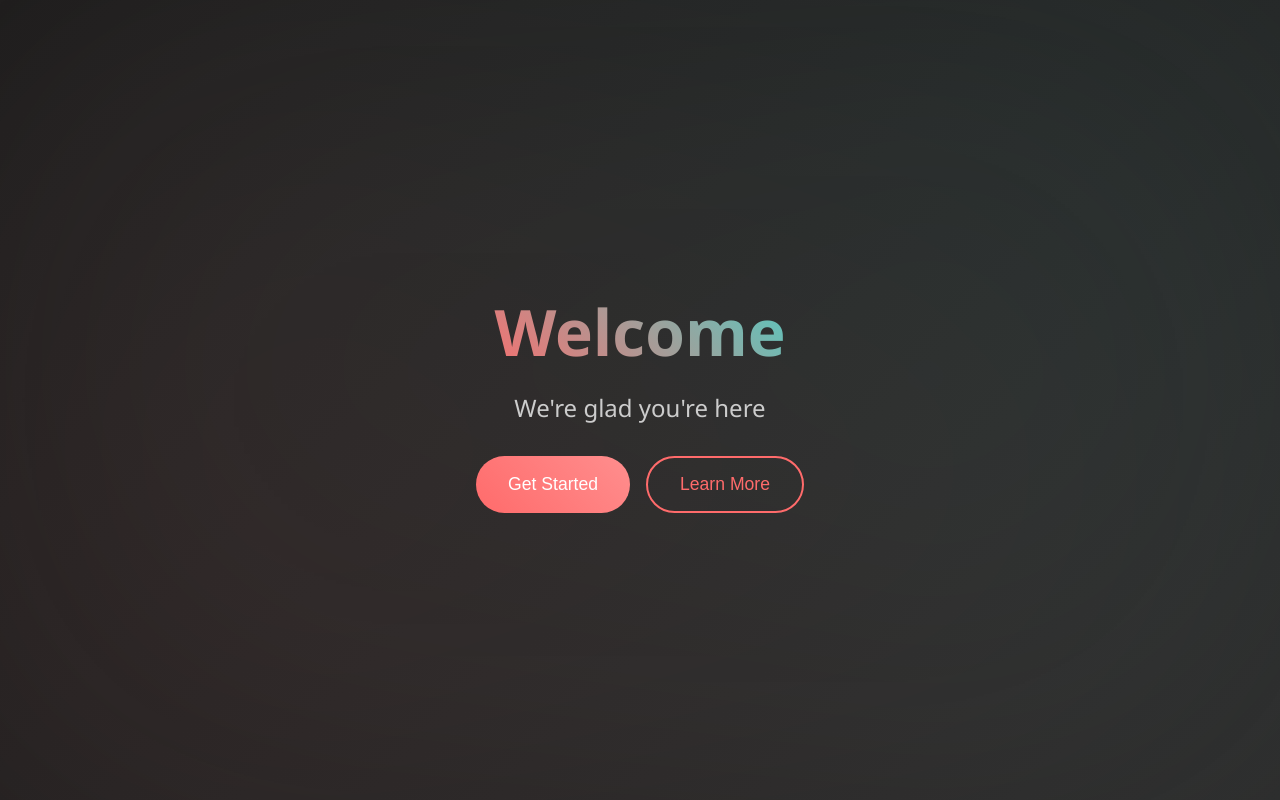
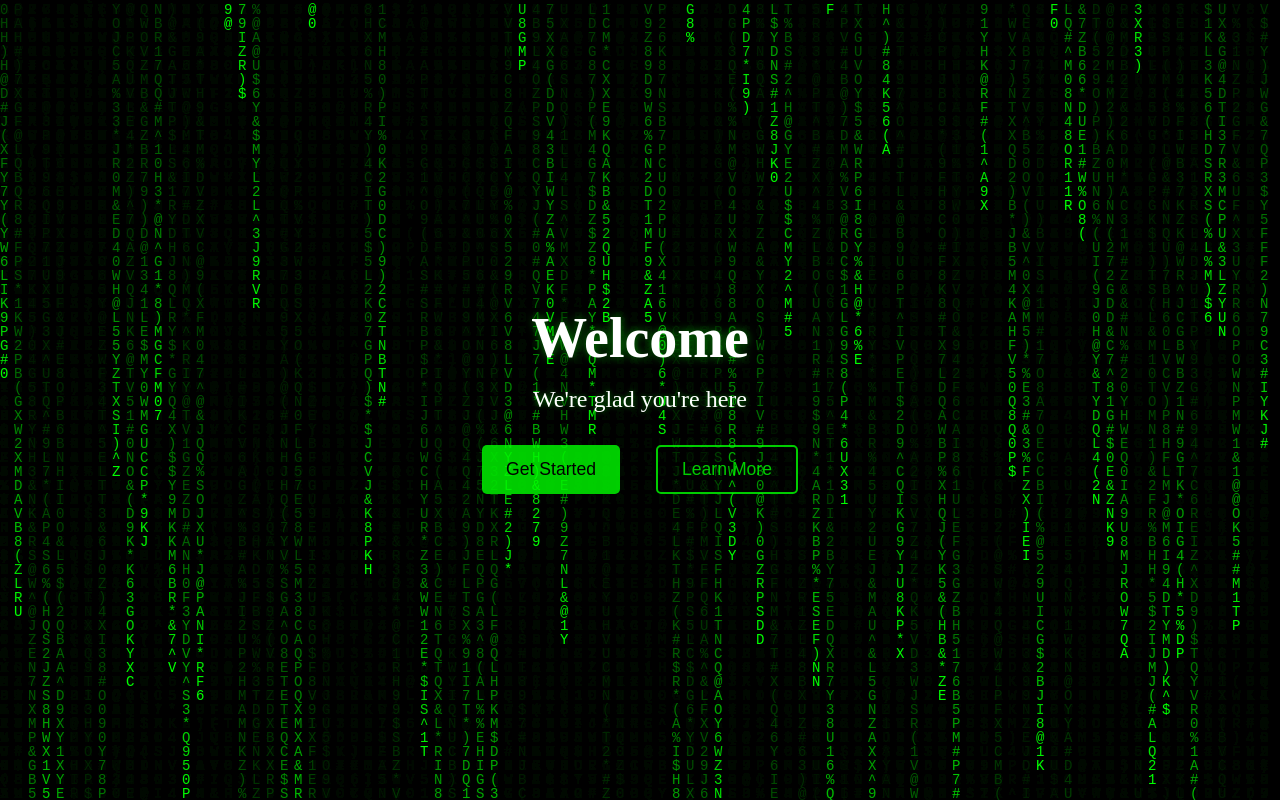
Before and after one commit to abdullahalsaba0012/html, a plain HTML site: page index.html in a window 1280 px wide. Drawn offline with Linux system fonts and the light colour scheme.

Commit message:
added matrix type backgroud

```diff
--- a/script.js
+++ b/script.js
@@ -43,3 +43,65 @@ document.addEventListener('DOMContentLoaded', () => {
         container.style.transform = 'none';
     }
 });
+
+class MatrixRain {
+    constructor() {
+        this.canvas = document.createElement('canvas');
+        this.canvas.id = 'matrix-canvas';
+        document.querySelector('.container').appendChild(this.canvas);
+        this.ctx = this.canvas.getContext('2d');
+
+        this.resizeCanvas();
+        window.addEventListener('resize', () => this.resizeCanvas());
+
+        this.characters = 'ABCDEFGHIJKLMNOPQRSTUVWXYZ0123456789@#$%^&*()';
+        this.fontSize = 14;
+        this.columns = Math.floor(this.canvas.width / this.fontSize);
+        this.drops = [];
+
+        this.initDrops();
+        this.animate();
+    }
+
+    resizeCanvas() {
+        this.canvas.width = window.innerWidth;
+        this.canvas.height = window.innerHeight;
+        this.columns = Math.floor(this.canvas.width / this.fontSize);
+        this.initDrops();
+    }
+
+    initDrops() {
+        this.drops = [];
+        for (let i = 0; i < this.columns; i++) {
+            this.drops[i] = Math.floor(Math.random() * -100);
+        }
+    }
+
+    draw() {
+        this.ctx.fillStyle = 'rgba(0, 0, 0, 0.05)';
+        this.ctx.fillRect(0, 0, this.canvas.width, this.canvas.height);
+
+        this.ctx.fillStyle = '#0F0';
+        this.ctx.font = `${this.fontSize}px monospace`;
+
+        for (let i = 0; i < this.drops.length; i++) {
+            const char = this.characters[Math.floor(Math.random() * this.characters.length)];
+            this.ctx.fillText(char, i * this.fontSize, this.drops[i] * this.fontSize);
+
+            if (this.drops[i] * this.fontSize > this.canvas.height && Math.random() > 0.975) {
+                this.drops[i] = 0;
+            }
+            this.drops[i]++;
+        }
+    }
+
+    animate() {
+        this.draw();
+        requestAnimationFrame(() => this.animate());
+    }
+}
+
+// Initialize the Matrix rain effect when the page loads
+window.addEventListener('load', () => {
+    new MatrixRain();
+});
--- a/styles.css
+++ b/styles.css
@@ -4,42 +4,39 @@
     box-sizing: border-box;
 }
 
-body {
-    font-family: 'Segoe UI', Tahoma, Geneva, Verdana, sans-serif;
-    background: linear-gradient(135deg, #1a1a1a, #2a2a2a);
-    color: #ffffff;
-    min-height: 100vh;
-    display: flex;
-    align-items: center;
-    justify-content: center;
+body, html {
+    margin: 0;
+    padding: 0;
+    height: 100%;
+    background: black;
 }
 
 .container {
-    text-align: center;
-    padding: 2rem;
     position: relative;
-    z-index: 1;
+    height: 100vh;
+    display: flex;
+    justify-content: center;
+    align-items: center;
+    overflow: hidden;
 }
 
 .welcome-content {
-    opacity: 0;
-    transform: translateY(20px);
-    animation: fadeIn 1s ease-out forwards;
+    position: relative;
+    z-index: 2;
+    text-align: center;
+    color: #fff;
 }
 
 .title {
-    font-size: 4rem;
+    font-size: 3.5rem;
     margin-bottom: 1rem;
-    background: linear-gradient(45deg, #ff6b6b, #4ecdc4);
-    -webkit-background-clip: text;
-    background-clip: text;
-    color: transparent;
+    text-shadow: 0 0 10px rgba(0, 255, 0, 0.5);
 }
 
 .subtitle {
     font-size: 1.5rem;
     margin-bottom: 2rem;
-    color: #cccccc;
+    text-shadow: 0 0 5px rgba(0, 255, 0, 0.5);
 }
 
 .cta-buttons {
@@ -49,57 +46,36 @@ body {
 }
 
 .btn {
-    padding: 1rem 2rem;
+    padding: 12px 24px;
+    margin: 0 10px;
     border: none;
-    border-radius: 50px;
+    border-radius: 5px;
+    cursor: pointer;
     font-size: 1.1rem;
-    cursor: pointer;
-    transition: transform 0.3s, box-shadow 0.3s;
+    transition: all 0.3s ease;
 }
 
 .btn:hover {
-    transform: translateY(-2px);
-    box-shadow: 0 5px 15px rgba(0, 0, 0, 0.3);
+    transform: scale(1.05);
+    box-shadow: 0 0 15px rgba(0, 255, 0, 0.5);
 }
 
 .primary {
-    background: linear-gradient(45deg, #ff6b6b, #ff8e8e);
-    color: white;
+    background: rgba(0, 255, 0, 0.8);
+    color: black;
 }
 
 .secondary {
     background: transparent;
-    border: 2px solid #ff6b6b;
-    color: #ff6b6b;
+    border: 2px solid rgba(0, 255, 0, 0.8);
+    color: rgba(0, 255, 0, 0.8);
 }
 
-.background-animation {
-    position: fixed;
+#matrix-canvas {
+    position: absolute;
     top: 0;
     left: 0;
-    width: 100%;
-    height: 100%;
-    z-index: -1;
-    opacity: 0.1;
-    background: linear-gradient(45deg, #ff6b6b, #4ecdc4);
-    filter: blur(150px);
-    animation: pulse 10s ease-in-out infinite;
-}
-
-@keyframes fadeIn {
-    to {
-        opacity: 1;
-        transform: translateY(0);
-    }
-}
-
-@keyframes pulse {
-    0%, 100% {
-        transform: scale(1);
-    }
-    50% {
-        transform: scale(1.1);
-    }
+    z-index: 1;
 }
 
 @media (max-width: 768px) {
```
